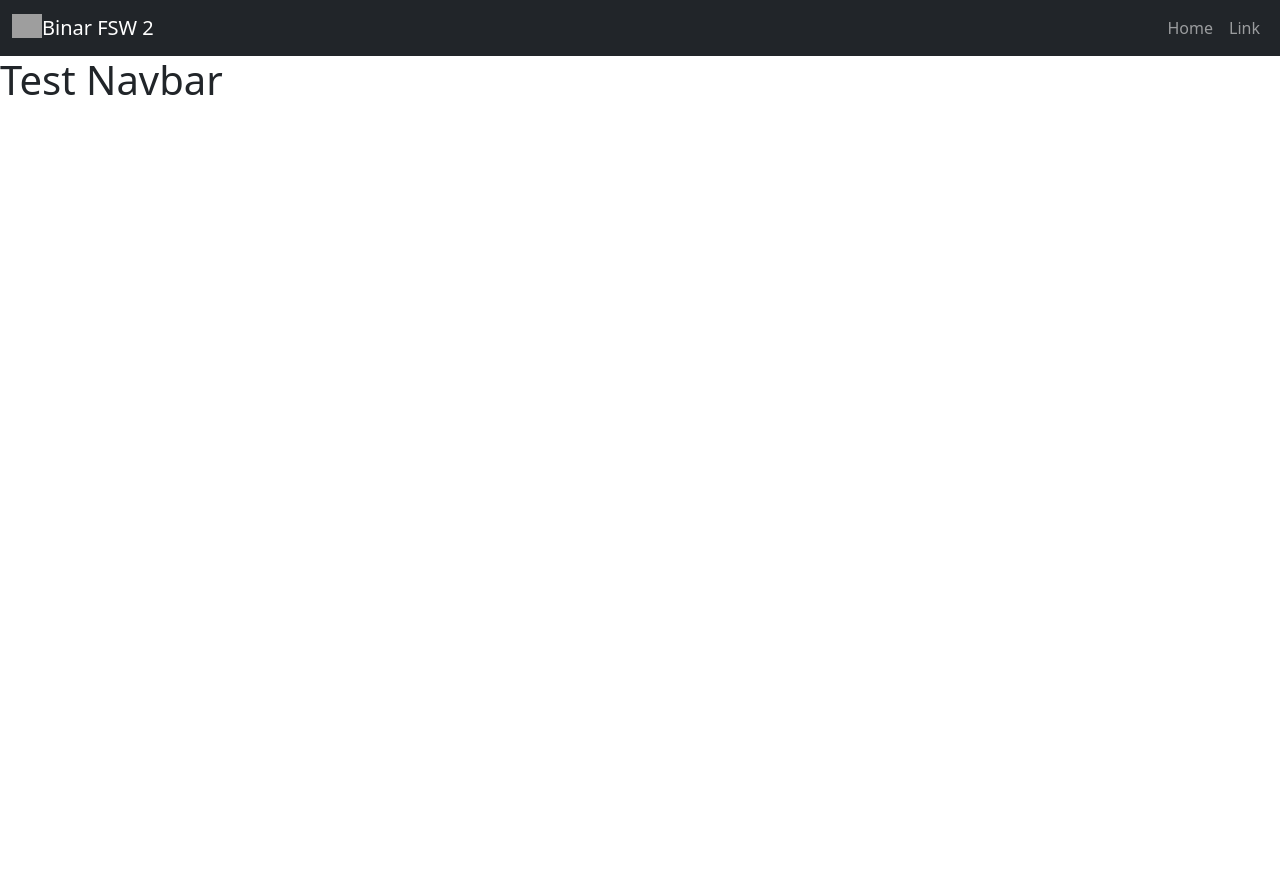
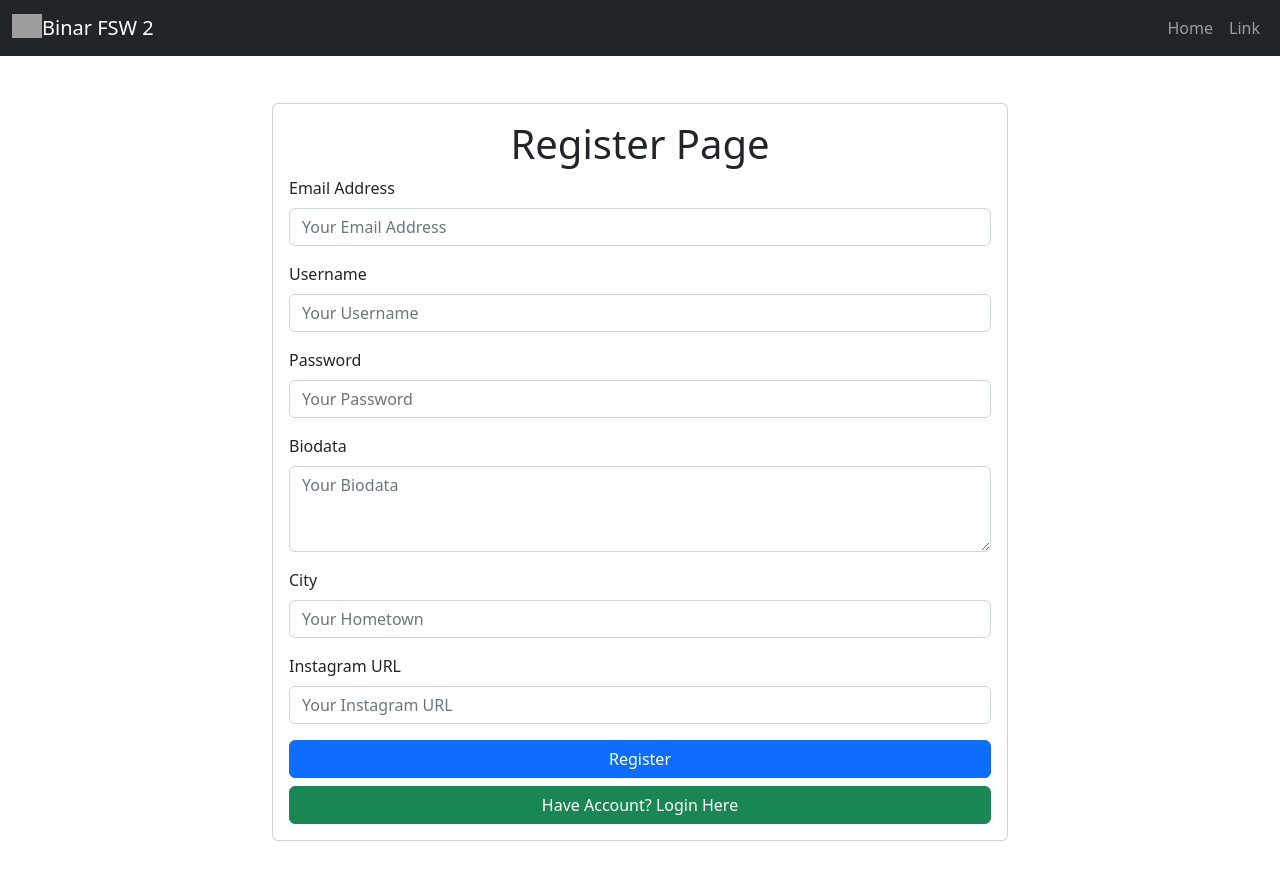
Before and after one commit to FSW-29/ChallengeChapter9, a React (Create React App) app in the folder client-side/: page /register in a window 1280 px wide. Before the commit the page ends 800 px from the top, so only its background shows below. Built offline with nearby package versions, Linux system fonts and the light colour scheme; grey boxes are pictures that could not be loaded.

Commit message:
Tambah logic untuk cek username dan email telah digunakan

```diff
--- a/client-side/src/pages/authentication/register.jsx
+++ b/client-side/src/pages/authentication/register.jsx
@@ -1,11 +1,130 @@
-import React from "react"
+import React, { useState } from "react"
 import NavbarAuthComponent from "../../components/NavbarAuth"
+import { Link, useNavigate } from "react-router-dom";
+import { get, getDatabase, push, ref } from "firebase/database";
+import firebase from "../../services/firebase";
+import { getAuth, createUserWithEmailAndPassword } from "firebase/auth";
 
 const RegisterPage = () => {
+  const [email, setEmail] = useState('');
+  const [username, setUsername] = useState('');
+  const [password, setPassword] = useState('');
+  const [biodata, setBiodata] = useState('');
+  const [city, setCity] = useState('');
+  const [socialMedia, setSocialMedia] = useState('');
+
+  const navigate = useNavigate();
+
+  const handleRegister = async (e) => {
+    e.preventDefault();
+
+    // > Cek inputan user
+    if (!email || !username || !password || !biodata || !city || !socialMedia) {
+      alert('Check Again Your Register Form!');
+    }
+
+    try {
+      // > Instanse databasenya ke setup firebase (/src/services/firebase.js)
+      const database = getDatabase(firebase);
+
+      // > Query untuk mencari username dan password yang sudah ada
+      const usersRef = ref(database, 'users');
+      const snapshot = await get(usersRef);
+
+      const users = [];
+      snapshot.forEach((childSnapshot) => {
+        const childData = childSnapshot.val();
+        users.push({
+          id: childSnapshot.key,
+          ...childData,
+        });
+      });
+
+      // > Cek apakah username dan email sudah digunakan
+      const isUsernameExist = users.find((user) => user.username === username);
+      const isEmailExist = users.find((user) => user.email === email);
+
+      if (isUsernameExist) {
+        alert('Username has been taken');
+        return;
+      }
+
+      if (isEmailExist) {
+        alert('Email has been used');
+        return;
+      }
+
+      // > Buat Autentikasi
+      const auth = getAuth(firebase);
+      const createUser = await createUserWithEmailAndPassword(auth, email, password);
+      console.info(createUser.user, '==> Sukses Register Lur!');
+      console.info(createUser, '=-> create user');
+
+      // > Simpan Kedalam Realtime Database
+      const dataRef = ref(database, 'users');
+      await push(dataRef, {
+        id: createUser.user.uid,
+        email: email,
+        username: username,
+        password: password,
+        total_score: 0,
+        biodata: biodata,
+        city: city,
+        social_media: socialMedia
+      });
+      console.info('Data berhasil disimpan di realtime db');
+
+      alert('Register Success!');
+
+      navigate('/login');
+
+    } catch (error) {
+      console.info(error.message);
+    }
+  };
+
   return (
     <>
       <NavbarAuthComponent />
-      <h1>Test Navbar</h1>
+      <div className="container mt-3">
+        <div className="row align-items-center justify-content-center" style={{ height: '100vh' }}>
+          <div className="col-sm-12 col-md-8 col-lg-8">
+            <div className="card p-3">
+              <h1 className="text-center">Register Page</h1>
+              <form onSubmit={ handleRegister }>
+                <div className="mb-3">
+                  <label htmlFor="email" className="form-label">Email Address</label>
+                  <input name="email" type="email" className="form-control" id="email" placeholder="Your Email Address" onChange={ (e) => setEmail(e.target.value) } required />
+                </div>
+                <div className="mb-3">
+                  <label htmlFor="username" className="form-label">Username</label>
+                  <input name="username" type="username" className="form-control" id="username" placeholder="Your Username" onChange={ (e) => setUsername(e.target.value) } required />
+                </div>
+                <div className="mb-3">
+                  <label htmlFor="password" className="form-label">Password</label>
+                  <input name="password" type="password" className="form-control" id="password" placeholder="Your Password" onChange={ (e) => setPassword(e.target.value) } required />
+                </div>
+                <div className="mb-3">
+                  <label htmlFor="biodata" className="form-label">Biodata</label>
+                  <textarea name="biodata" className="form-control" id="biodata" rows="3" placeholder="Your Biodata" required onChange={ (e) => setBiodata(e.target.value) }></textarea>
+                </div>
+                <div className="mb-3">
+                  <label htmlFor="city" className="form-label">City</label>
+                  <input name="city" type="city" className="form-control" id="city" placeholder="Your Hometown" onChange={ (e) => setCity(e.target.value) } required />
+                </div>
+                <div className="mb-3">
+                  <label htmlFor="social_media" className="form-label">Instagram URL</label>
+                  <input name="social_media" type="social_media" className="form-control" id="social_media" placeholder="Your Instagram URL" onChange={ (e) => setSocialMedia(e.target.value) } required />
+                </div>
+                <div className="d-grid gap-2">
+                  <button type="submit" className="btn btn-primary">Register</button>
+                  <Link to="/login" className="btn btn-success" target="__blank">Have Account? Login Here</Link>
+                </div>
+              </form>
+            </div>
+          </div>
+        </div>
+      </div>
     </>
   );
 };
```
